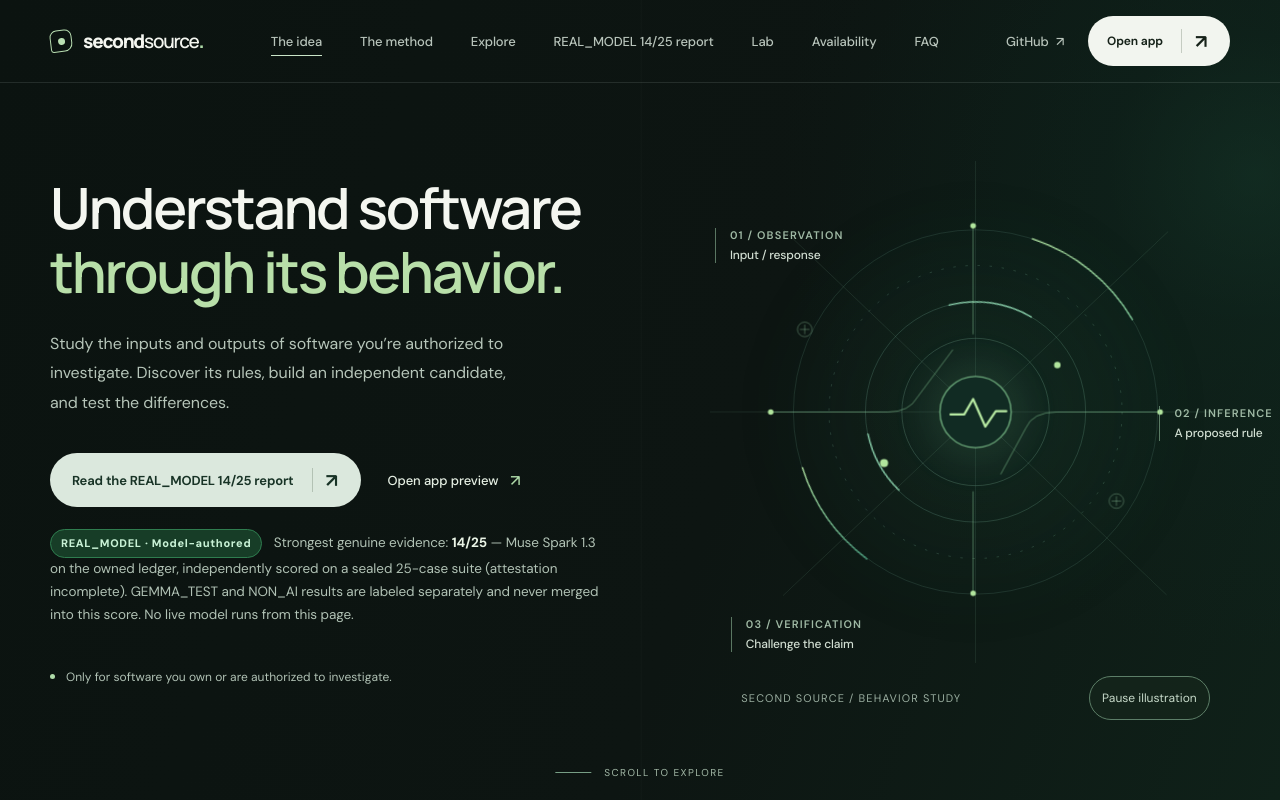
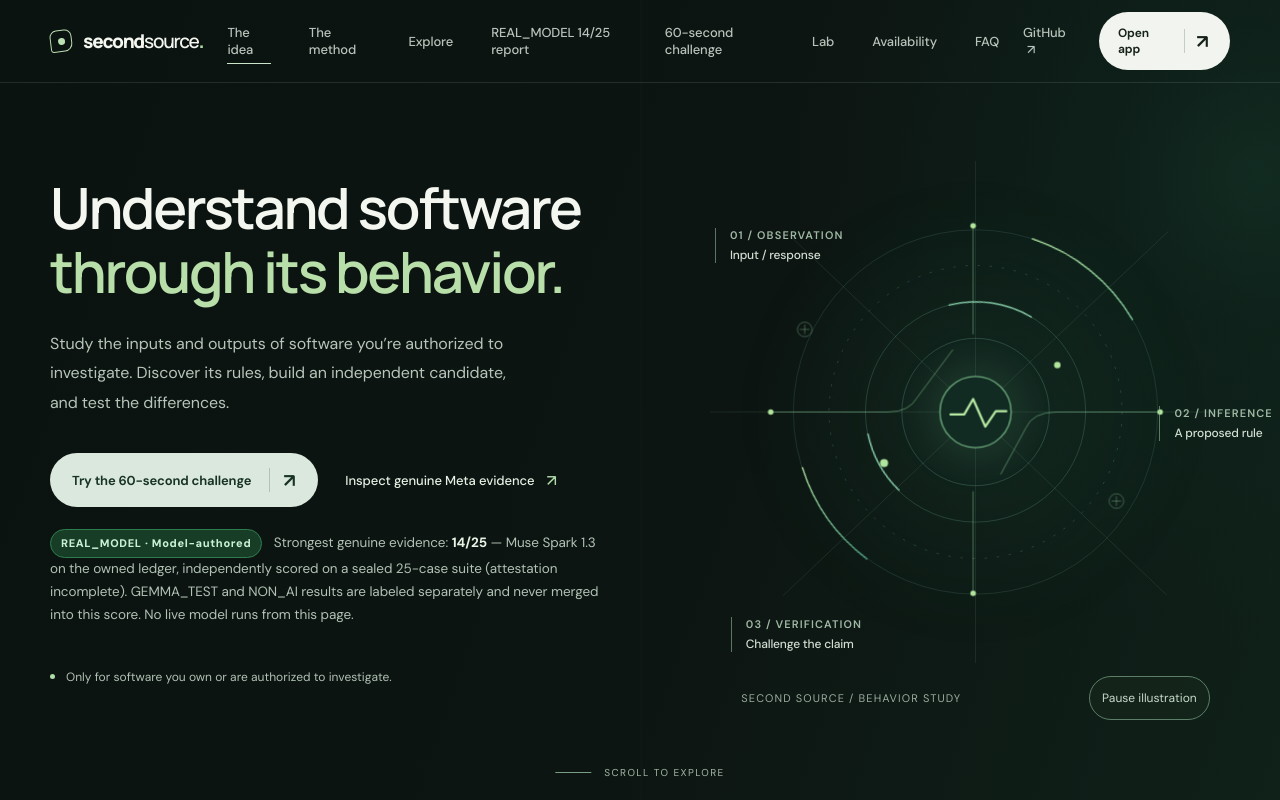
Before and after one commit to Ankit6149/second-source, a plain HTML site: page web/index.html in a window 1280 px wide. Shown: the top 800 px of the page. Drawn offline with Linux system fonts and the light colour scheme.

Commit message:
Lead landing with interactive evidence challenge

```diff
--- a/web/index.html
+++ b/web/index.html
@@ -16,16 +16,16 @@
 <div class="progress-rail" aria-hidden="true"><span id="scrollProgress"></span></div>
 <header class="site-header" id="header"><div class="container nav-wrap">
   <a class="wordmark" href="#top" aria-label="Second Source home"><span class="wordmark-icon" aria-hidden="true"><span></span></span><span>second<span class="word-light">source</span><span class="word-dot">.</span></span></a>
-  <nav class="desktop-nav" aria-label="Main navigation"><a href="#approach">The idea</a><a href="#method">The method</a><a href="#explore">Explore</a><a href="./evidence/">REAL_MODEL 14/25 report</a><a href="./lab/">Lab</a><a href="#availability">Availability</a><a href="#questions">FAQ</a></nav>
+  <nav class="desktop-nav" aria-label="Main navigation"><a href="#approach">The idea</a><a href="#method">The method</a><a href="#explore">Explore</a><a href="./evidence/">REAL_MODEL 14/25 report</a><a href="./challenge/">60-second challenge</a><a href="./lab/">Lab</a><a href="#availability">Availability</a><a href="#questions">FAQ</a></nav>
   <div class="nav-actions"><a class="nav-link" href="https://github.com/Ankit6149/second-source" target="_blank" rel="noopener noreferrer">GitHub <span aria-hidden="true">↗</span></a><a class="pill-button nav-cta" href="./app/">Open app <span class="arrow" aria-hidden="true">↗</span></a><button id="menuToggle" class="menu-toggle" aria-label="Open menu" aria-expanded="false" aria-controls="mobileNav"><span></span><span></span></button></div>
-</div><nav id="mobileNav" class="mobile-nav" aria-label="Mobile navigation" hidden><a href="#approach">The idea</a><a href="#method">The method</a><a href="#explore">Explore</a><a href="./evidence/">REAL_MODEL 14/25 report</a><a href="./lab/">Lab</a><a href="#availability">Availability</a><a href="#questions">FAQ</a><a href="./app/">Open app preview</a><a href="./console/">Open evidence viewer</a><a href="https://github.com/Ankit6149/second-source" target="_blank" rel="noopener noreferrer">View GitHub ↗</a></nav></header>
+</div><nav id="mobileNav" class="mobile-nav" aria-label="Mobile navigation" hidden><a href="#approach">The idea</a><a href="#method">The method</a><a href="#explore">Explore</a><a href="./evidence/">REAL_MODEL 14/25 report</a><a href="./challenge/">60-second challenge</a><a href="./lab/">Lab</a><a href="#availability">Availability</a><a href="#questions">FAQ</a><a href="./app/">Open app preview</a><a href="./console/">Open evidence viewer</a><a href="https://github.com/Ankit6149/second-source" target="_blank" rel="noopener noreferrer">View GitHub ↗</a></nav></header>
 <main id="top" tabindex="-1">
 <section class="hero dark-section" aria-labelledby="hero-title">
   <div class="hero-noise" aria-hidden="true"></div><div class="hero-scanline" aria-hidden="true"></div>
   <div class="container hero-layout"><div class="hero-copy">
     <h1 id="hero-title" class="hero-title animate-hero">Understand software<br><span class="mint-ink">through its behavior.</span></h1>
     <p class="hero-description animate-hero">Study the inputs and outputs of software you’re authorized to investigate. Discover its rules, build an independent candidate, and test the differences.</p>
-    <div class="hero-actions animate-hero"><a class="pill-button primary large" href="./evidence/">Read the REAL_MODEL 14/25 report <span class="button-arrow" aria-hidden="true">↗</span></a><a class="text-link" href="./app/">Open app preview <span aria-hidden="true">↗</span></a></div>
+    <div class="hero-actions animate-hero"><a class="pill-button primary large" href="./challenge/">Try the 60-second challenge <span class="button-arrow" aria-hidden="true">↗</span></a><a class="text-link" href="./evidence/">Inspect genuine Meta evidence <span aria-hidden="true">↗</span></a></div>
     <p class="hero-evidence animate-hero"><span class="hero-evidence-label">REAL_MODEL · Model-authored</span> Strongest genuine evidence: <strong>14/25</strong> — Muse Spark 1.3 on the owned ledger, independently scored on a sealed 25-case suite (attestation incomplete). GEMMA_TEST and NON_AI results are labeled separately and never merged into this score. No live model runs from this page.</p>
     <div class="hero-bottom animate-hero"><span class="live-point"></span><span>Only for software you own or are authorized to investigate.</span></div>
   </div>
```
